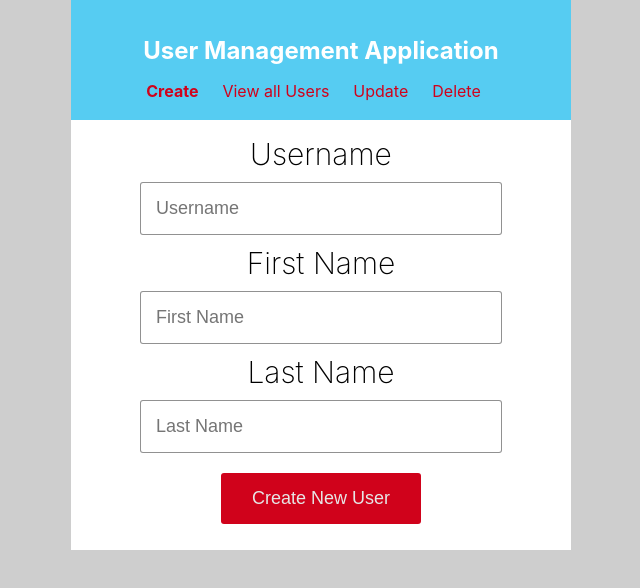
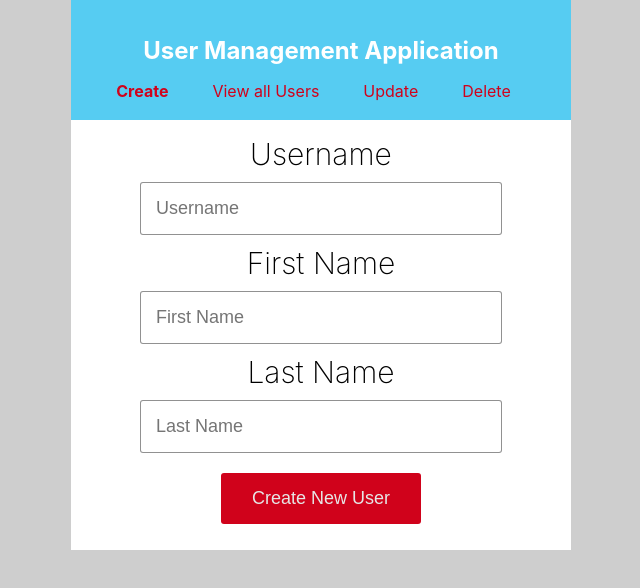
Before and after one commit to tnsherpa1/users-app-with-tdd, a React (Create React App) app in the folder users-ui/: page / in a window 1280 px wide. Shown: the top 588 px of the page, without its empty margins (319-959 px from the left). Built offline with nearby package versions, Linux system fonts and the light colour scheme; no server answers.

Commit message:
minor changes to readme and css

```diff
--- a/users-ui/src/App.css
+++ b/users-ui/src/App.css
@@ -11,6 +11,7 @@ a {
     text-decoration: none;
     color: #d0021b;
     padding: 12px;
+    margin: 10px;
 }
 
 .App {
--- a/users-ui/src/components/Nav.js
+++ b/users-ui/src/components/Nav.js
@@ -5,7 +5,7 @@ const Nav = () => {
   return (
     <ul className='nav'>
       <li>
-        <NavLink exact activeClassName='active' to='/'>Create</NavLink>
+        <NavLink id='new-user-link  ' exact activeClassName='active' to='/'>Create</NavLink>
         <NavLink activeClassName='active' to='/myusers'>View all Users</NavLink>
         <NavLink activeClassName='active' to='/updateusers'>Update</NavLink>
         <NavLink activeClassName='active' to='/deleteusers'>Delete</NavLink>
```
Also changed, not shown: 1 other file (tests, documents, lock files or other folders).
